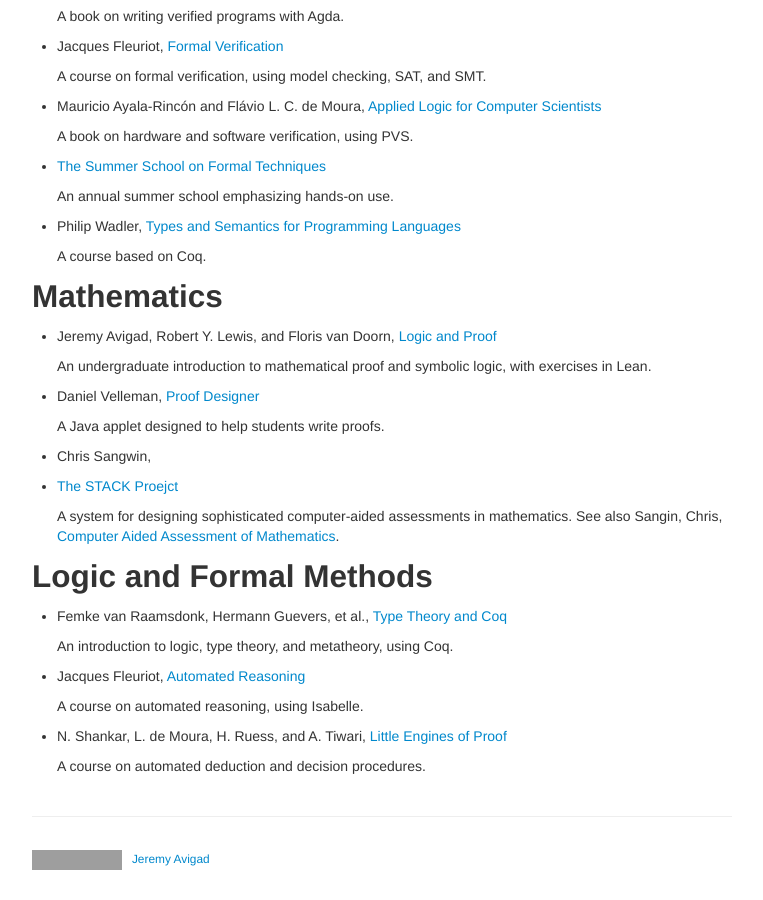
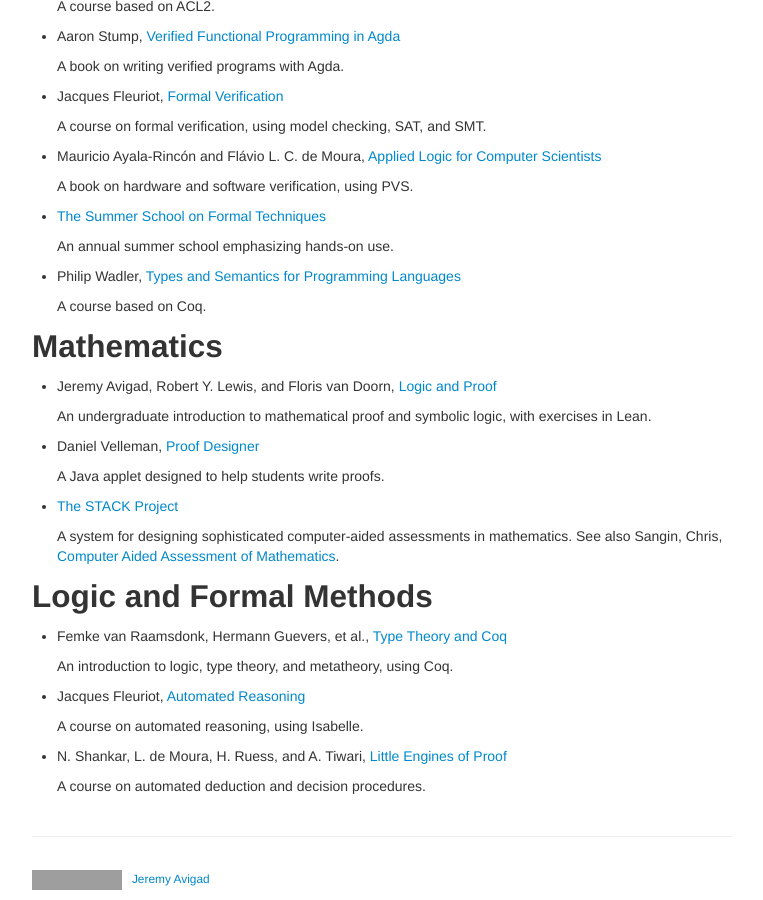
Before and after one commit to avigad/formal_methods_in_education, a Jekyll site: the page built from index.md, in a window 1280 px wide and 900 px high, scrolled down 946 px. Shown: the whole window, without its empty margins (258-1021 px from the left). Built offline with Jekyll 4.4.1, drawn with Linux system fonts in a browser that asks for light colours; grey boxes are pictures that could not be loaded.

Commit message:
add title

```diff
--- a/index.md
+++ b/index.md
@@ -74,9 +75,7 @@ Mathematics
 
   A Java applet designed to help students write proofs.
 
-- Chris Sangwin,
-
-- [The STACK Proejct](https://stack.maths.ed.ac.uk/demo/question/type/stack/doc/doc.php/About/index.md)
+- [The STACK Project](https://stack.maths.ed.ac.uk/demo/question/type/stack/doc/doc.php/About/index.md)
 
   A system for designing sophisticated computer-aided assessments in mathematics. See also Sangin, Chris, [Computer Aided Assessment of Mathematics](https://global.oup.com/academic/product/computer-aided-assessment-of-mathematics-9780199660353?cc=gb&lang=en&).
 
```
Also changed, not shown: other parts of index.md (+1 -0 lines), 2 other files.
